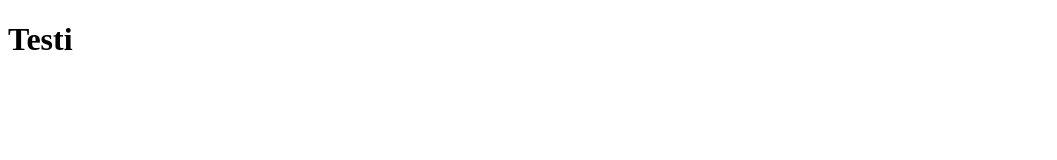
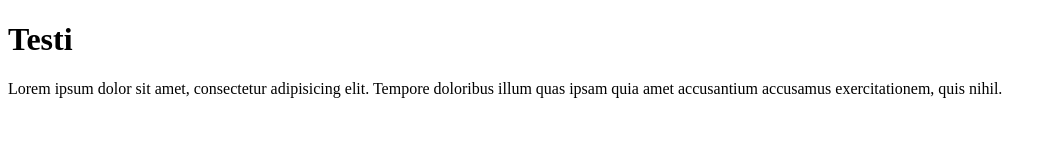
Before and after one commit to k3rsk/Testi, a plain HTML site: page index.html in a window 1280 px wide. Shown: the whole page, without its empty margins (0-1057 px from the left). Drawn offline with Linux system fonts and the light colour scheme.

Commit message:
muutoksia index.html

```diff
--- a/index.html
+++ b/index.html
@@ -6,6 +6,7 @@
 </head>
 <body>
 	<h1>Testi</h1>
+	<p>Lorem ipsum dolor sit amet, consectetur adipisicing elit. Tempore doloribus illum quas ipsam quia amet accusantium accusamus exercitationem, quis nihil.</p>
 
 </body>
 </html>
```
